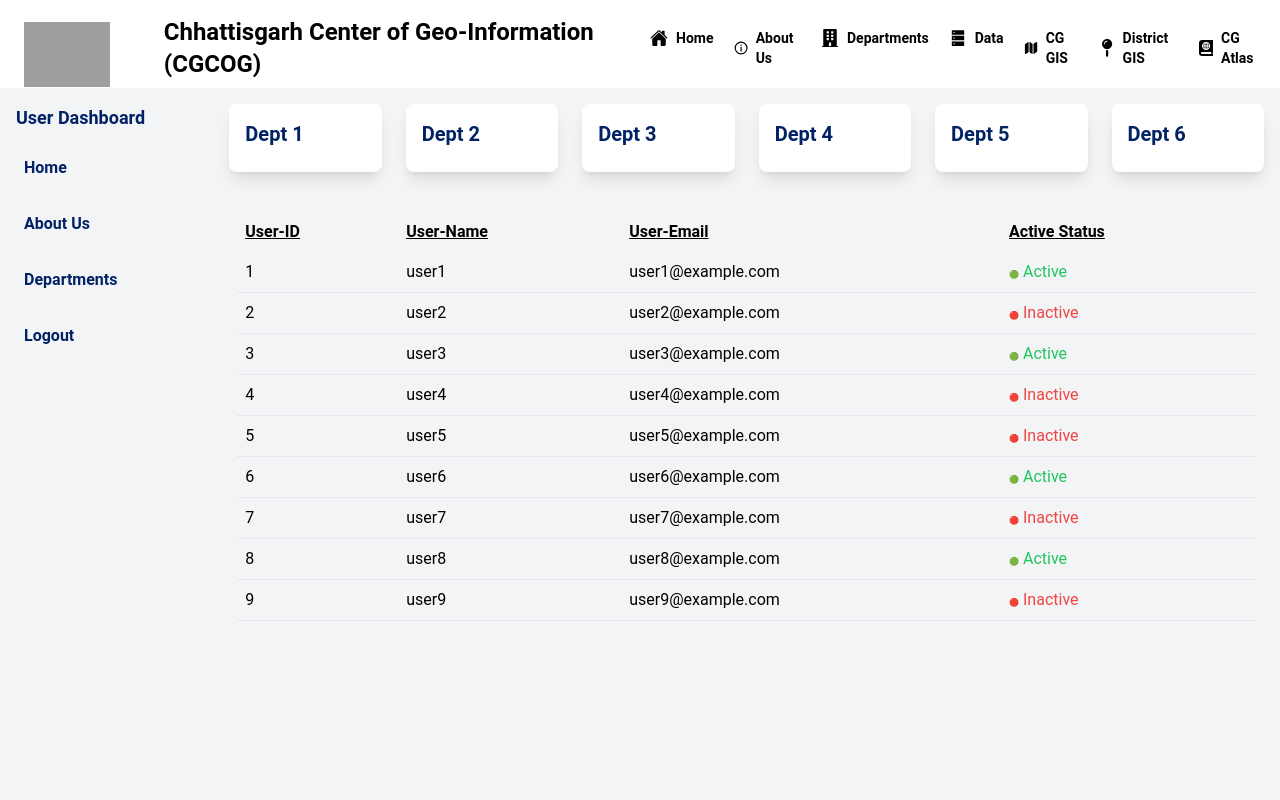
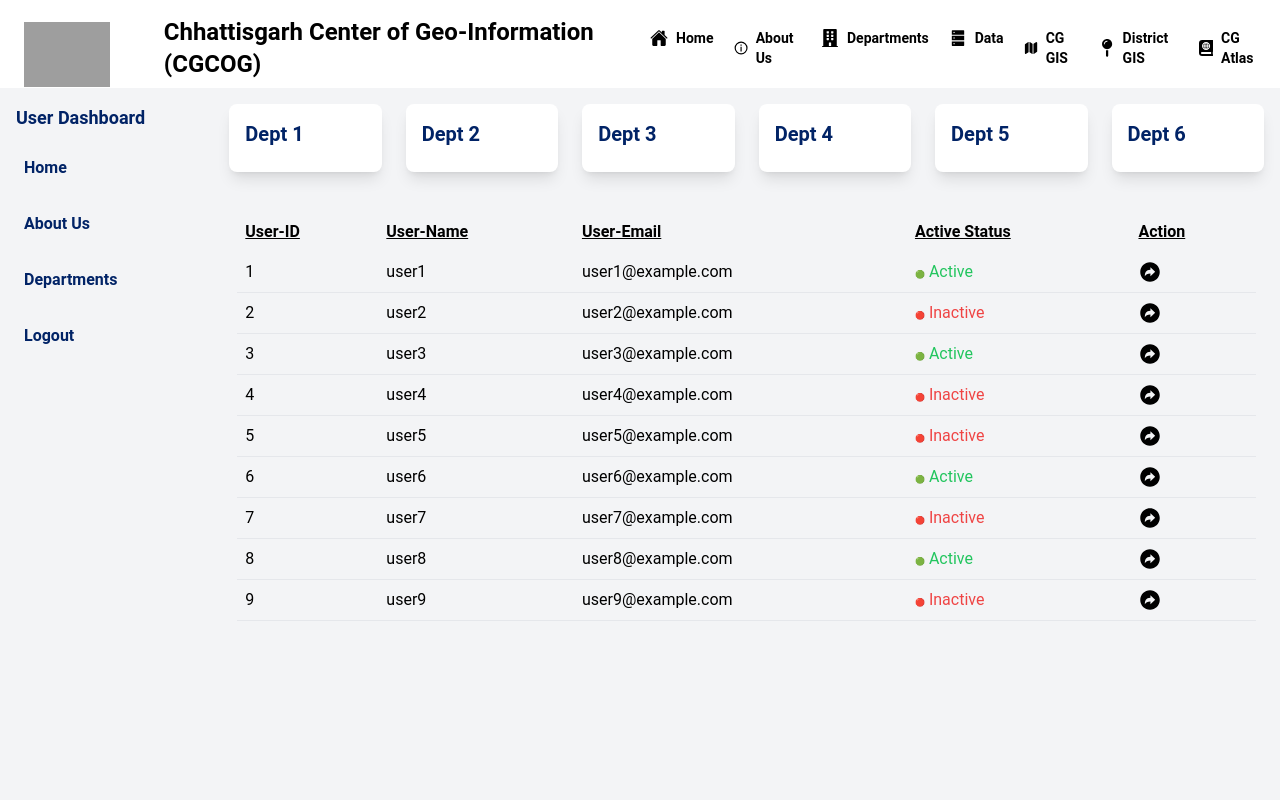
Before and after one commit to adiideee/CHiPS, a React (Create React App) app: page /departments in a window 1280 px wide. Shown: the top 800 px of the page. Built offline with nearby package versions, Linux system fonts and the light colour scheme; grey boxes are pictures that could not be loaded.

Commit message:
User-Dashboard updated

```diff
--- a/src/Components/Pages/UserDashboard.jsx
+++ b/src/Components/Pages/UserDashboard.jsx
@@ -1,4 +1,5 @@
 import React from 'react';
+import { IoArrowRedoCircleSharp } from "react-icons/io5";
 
 const users = [
   { id: 1, name:'user1', email: 'user1@example.com', isActive: true },
@@ -78,6 +79,7 @@ const UserDashboard = () => {
             <th className="p-2 text-left underline">User-Name</th>
             <th className="p-2 text-left underline">User-Email</th>
             <th className="p-2 text-left underline">Active Status</th>
+            <th className="p-2 text-left underline">Action</th>
           </tr>
         </thead>
         <tbody>
@@ -93,6 +95,7 @@ const UserDashboard = () => {
                   <span className="text-red-500"><span className='text-[8px] text-center'>🔴</span> Inactive</span>
                 )}
               </td>
+              <td className="p-2 text-left m-4 text-2xl"><a href='#'><IoArrowRedoCircleSharp /></a></td>
             </tr>
           ))}
         </tbody>
```
